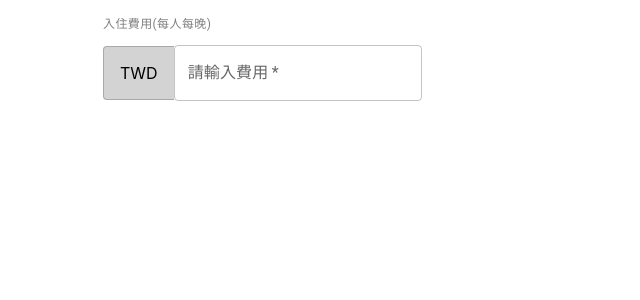
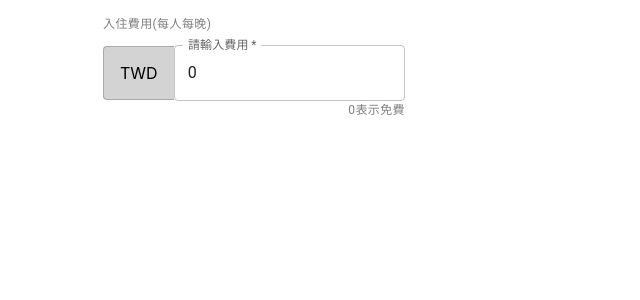
Before and after one commit to howard8998/AgeGroupPriceList, a React (Create React App) app: page / in a window 1280 px wide. Shown: the top 300 px of the page, without its empty margins (0-640 px from the left). Built offline with nearby package versions, Linux system fonts and the light colour scheme.

Commit message:
加入輸入錯誤格是會報錯

```diff
--- a/src/component/priceInput.js
+++ b/src/component/priceInput.js
@@ -3,12 +3,31 @@ import Container from "@mui/material/Container";
 
 import { addComma } from "../utils";
 import React, { useState } from "react";
+
 const PriceInput = () => {
-  const [inputValue, setInputValue] = useState("");
+  const [inputValue, setInputValue] = useState("0");
+  const [inputError, setInputError] = useState(false);
+
+  let timeoutId;
+
   const handlePriceChange = (event) => {
+    const userInput = event.target.value;
 
-    setInputValue(addComma(event.target.value));
+    // 清除上一个定时器
+    clearTimeout(timeoutId);
+
+    // 使用防抖動來解決中文輸入法會導致觸發不正確的 onchange
+    timeoutId = setTimeout(() => {
+      if (/^[0-9,.]*$/.test(userInput)) {
+        setInputValue(addComma(userInput));
+        setInputError(false); // 清除错误状态
+      } else {
+        setInputValue(userInput);
+        setInputError(true); // 设置错误状态
+      }
+    }, 5);
   };
+
   return (
     <Container
       style={{
@@ -16,8 +35,8 @@ const PriceInput = () => {
         display: "flex",
         flexDirection: "column",
         alignItems: "flex-start",
+        maxWidth:"350px",
       }}
-      align="left"
     >
       <Typography
         variant="caption"
@@ -38,6 +57,7 @@ const PriceInput = () => {
         >
           TWD
         </span>
+        <Box></Box>
         <TextField
           id="price"
           label="請輸入費用"
@@ -45,8 +65,21 @@ const PriceInput = () => {
           required
           value={inputValue}
           onChange={handlePriceChange}
+          error={inputError}
         />
       </Box>
+      {inputError && (
+        <Typography variant="caption" color="error">
+          請輸入有效的數字、小數點或逗號
+        </Typography>
+      )}
+
+      <Typography
+        variant="caption"
+        style={{ color: "GrayText", marginBottom: "10px", textAlign: "right",width:"100%"}}
+      >
+        0表示免費
+      </Typography>
     </Container>
   );
 };
--- a/src/utils.js
+++ b/src/utils.js
@@ -1,11 +1,18 @@
 export const addComma = (input) => {
-  const numWithoutComma = typeof input === 'string' ? input.replace(/,/g, '') : input;
+  let numWithoutComma = typeof input === 'string' ? input.replace(/,/g, '') : input;
 
+  // 检查首位是否为0，如果是，则移除
+  if (numWithoutComma > 0 && numWithoutComma[0] === '0') {
+    numWithoutComma = numWithoutComma.slice(1);
+  }
   const parts = numWithoutComma.toString().split('.');
+  parts[0] = parts[0] === '' ? '0' : parts[0];
+
   parts[0] = parts[0].replace(/\B(?=(\d{3})+(?!\d))/g, ',');
-  let result = parts.join('.');
-  return result
+
+  return parts.join('.');
 };
+
 
 export const getNumberIntervals = (inputset) => {
   let set = [0, 0, 0, 0, 0, 0, 0, 0, 0, 0, 0, 0, 0, 0, 0, 0, 0, 0, 0, 0, 0];
```
